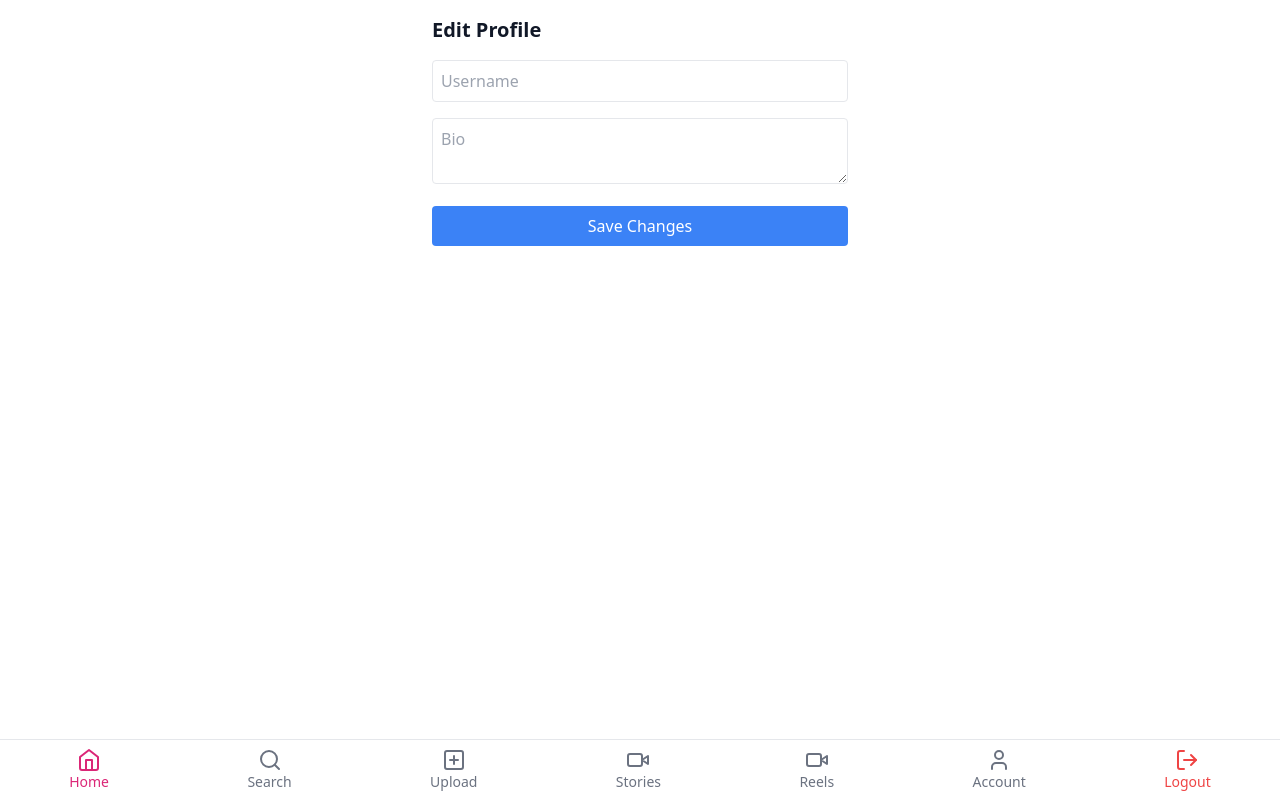
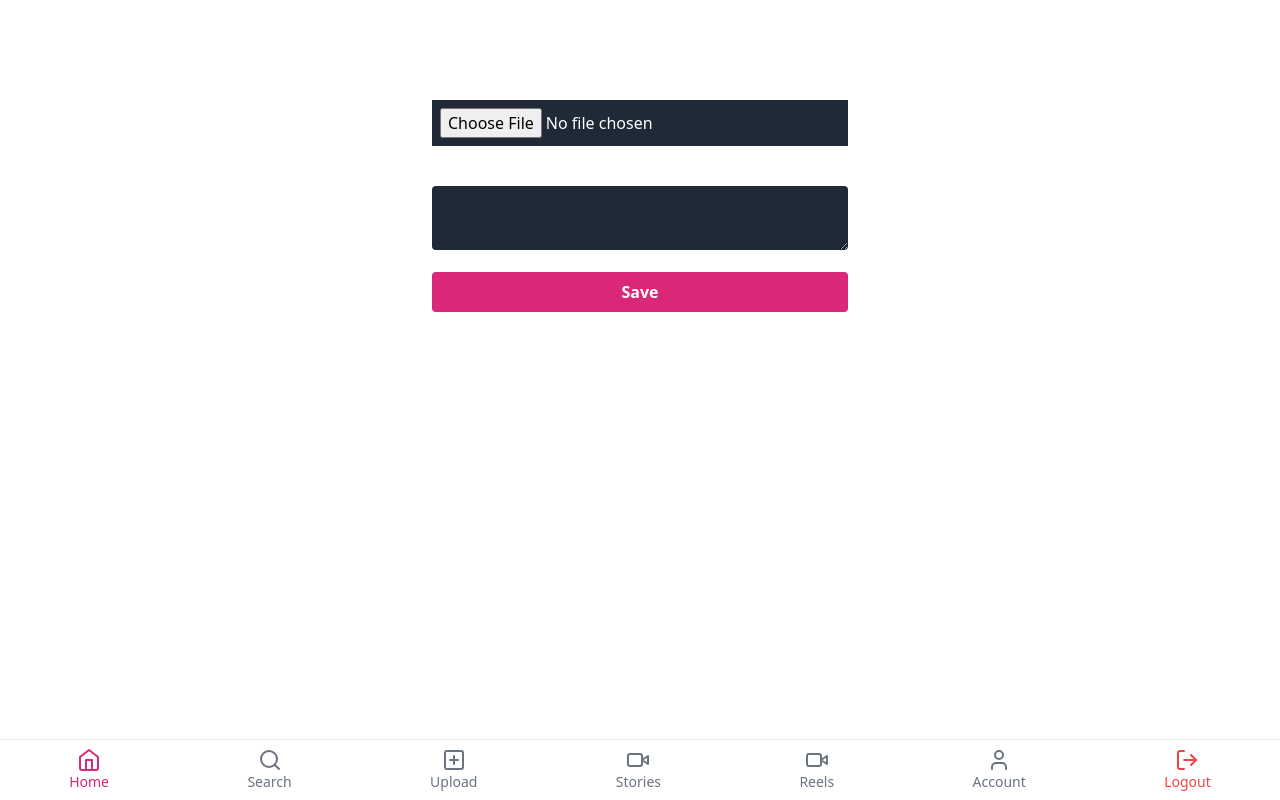
Before and after one commit to MonsterGamerz/pixora, a React (Vite) app: page /edit-profile in a window 1280 px wide. Built offline with nearby package versions, Linux system fonts and the light colour scheme; no server answers; the database is empty; sample sign-in values are in the browser's storage.

Commit message:
Update EditProfile.jsx

```diff
--- a/src/pages/EditProfile.jsx
+++ b/src/pages/EditProfile.jsx
@@ -2,60 +2,81 @@ import React, { useState, useEffect } from 'react';
 import { auth, db } from '../firebase';
 import { doc, getDoc, updateDoc } from 'firebase/firestore';
 import { useNavigate } from 'react-router-dom';
+import { uploadImageToCloudinary } from '../utils/cloudinaryUpload'; // you’ll make this next
 
 export default function EditProfile() {
+  const [bio, setBio] = useState('');
+  const [image, setImage] = useState('');
+  const [loading, setLoading] = useState(false);
   const navigate = useNavigate();
-  const user = auth.currentUser;
-
-  const [username, setUsername] = useState('');
-  const [bio, setBio] = useState('');
-  const [loading, setLoading] = useState(false);
 
   useEffect(() => {
-    if (!user) return;
-    const fetchProfile = async () => {
-      const snap = await getDoc(doc(db, 'users', user.uid));
-      if (snap.exists()) {
-        const data = snap.data();
-        setUsername(data.username || '');
+    const fetch = async () => {
+      const docRef = doc(db, 'users', auth.currentUser.uid);
+      const docSnap = await getDoc(docRef);
+      if (docSnap.exists()) {
+        const data = docSnap.data();
         setBio(data.bio || '');
+        setImage(data.profilePic || '');
       }
     };
-    fetchProfile();
-  }, [user]);
+    fetch();
+  }, []);
 
-  const handleSave = async () => {
-    if (!username.trim()) return alert('Username cannot be empty');
+  const handleSave = async (e) => {
+    e.preventDefault();
     setLoading(true);
-    const ref = doc(db, 'users', user.uid);
-    await updateDoc(ref, { username, bio });
+
+    let finalUrl = image;
+    if (image && image.startsWith('data:')) {
+      finalUrl = await uploadImageToCloudinary(image);
+    }
+
+    await updateDoc(doc(db, 'users', auth.currentUser.uid), {
+      bio,
+      profilePic: finalUrl
+    });
+
     setLoading(false);
-    navigate(`/account`);
+    navigate(`/account/${auth.currentUser.uid}`);
   };
 
   return (
     <div className="p-4 max-w-md mx-auto">
-      <h2 className="text-xl font-bold mb-4">Edit Profile</h2>
+      <h2 className="text-xl font-bold text-white mb-4">Edit Profile</h2>
+
+      <form onSubmit={handleSave} className="space-y-4">
+        <label className="text-white">Profile Picture</label>
         <input
-        type="text"
-        placeholder="Username"
-        className="w-full border p-2 mb-4 rounded"
-        value={username}
-        onChange={e => setUsername(e.target.value)}
+          type="file"
+          accept="image/*"
+          onChange={(e) => {
+            const file = e.target.files[0];
+            const reader = new FileReader();
+            reader.onloadend = () => setImage(reader.result);
+            if (file) reader.readAsDataURL(file);
+          }}
+          className="w-full p-2 bg-gray-800 text-white"
         />
+        {image && (
+          <img src={image} alt="preview" className="w-20 h-20 rounded-full object-cover" />
+        )}
+
+        <label className="text-white">Bio</label>
         <textarea
-        placeholder="Bio"
-        className="w-full border p-2 mb-4 rounded"
           value={bio}
-        onChange={e => setBio(e.target.value)}
+          onChange={(e) => setBio(e.target.value)}
+          className="w-full p-2 rounded bg-gray-800 text-white"
         />
+
         <button
-        onClick={handleSave}
           disabled={loading}
-        className="w-full bg-blue-500 text-white py-2 rounded"
+          type="submit"
+          className="w-full py-2 rounded bg-pink-600 text-white font-semibold"
         >
-        {loading ? 'Saving...' : 'Save Changes'}
+          {loading ? 'Saving...' : 'Save'}
         </button>
+      </form>
     </div>
   );
 }
```
Lines whose indentation alone changed are shown as unchanged.
